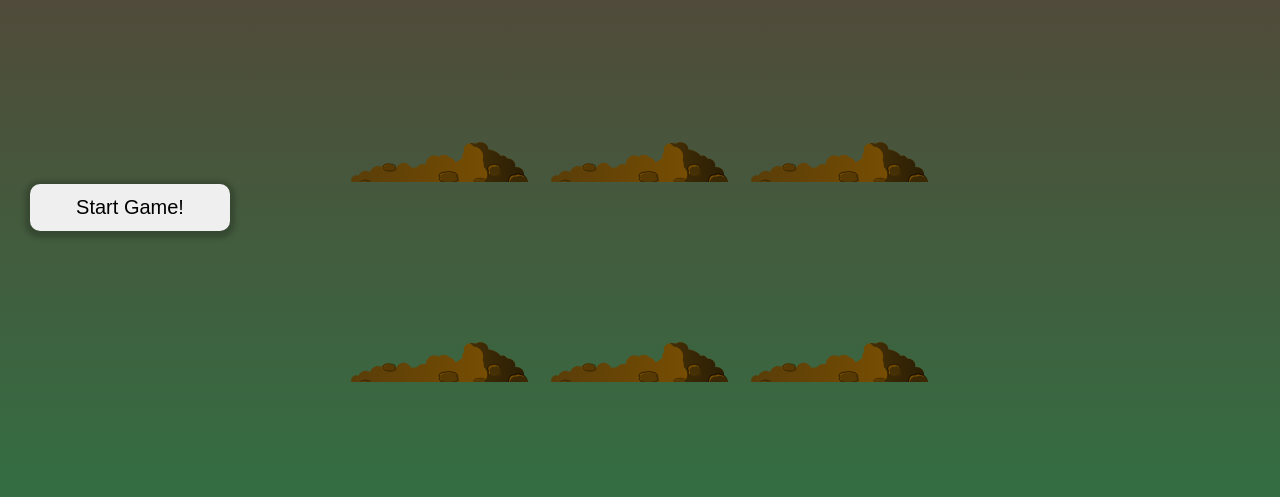
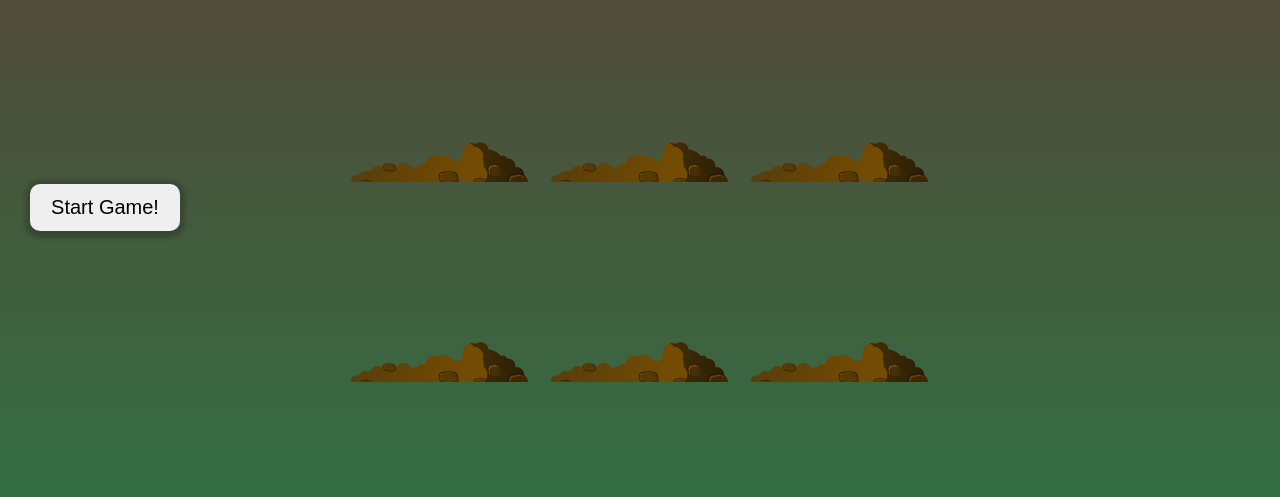
Before and after one commit to iosebkhe/Javascript30, a plain HTML site: page 30 - Whack A Mole/index.html in a window 1280 px wide. Shown: the part 169-666 px from the top of the page. Drawn offline with Linux system fonts and the light colour scheme.

Commit message:
Update style.css

```diff
--- a/30 - Whack A Mole/style.css
+++ b/30 - Whack A Mole/style.css
@@ -26,7 +26,7 @@ header {
 .start-btn {
   font-size: 2rem;
   padding: 1.2rem 2rem;
-  width: 20rem;
+  width: 15rem;
   margin: 0 auto;
   display: block;
   position: absolute;
```
